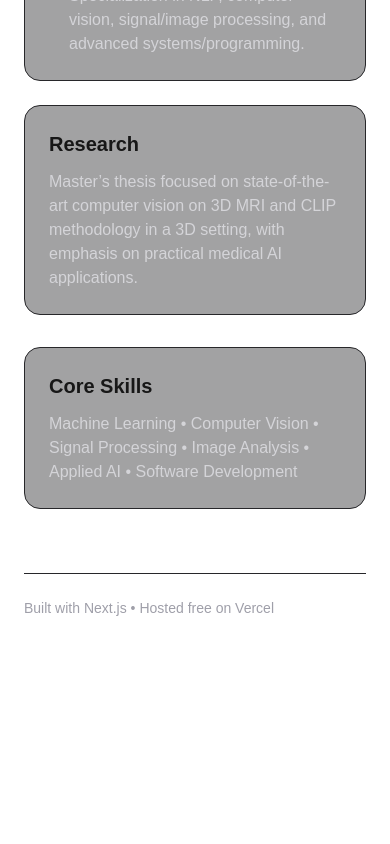
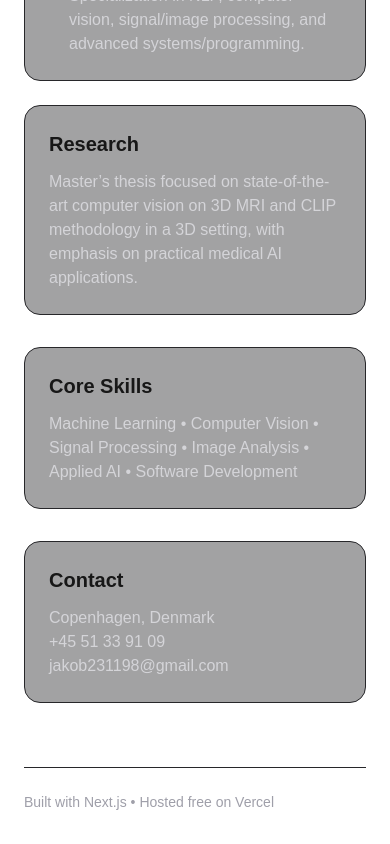
Before and after one commit to jakekrogh/z-portfolio, a Next.js app: page /about in a window 390 px wide. Shown: the part 1295-2139 px from the top of the page. Before the commit the page ends 1945 px from the top, so only its background shows below. Built offline with nearby package versions, Linux system fonts and the light colour scheme.

Commit message:
content: add phone number to contact section

```diff
--- a/src/app/about/page.tsx
+++ b/src/app/about/page.tsx
@@ -51,6 +51,13 @@ export default function AboutPage() {
           Machine Learning • Computer Vision • Signal Processing • Image Analysis • Applied AI • Software Development
         </p>
       </section>
+
+      <section className="rounded-2xl border border-zinc-800 bg-zinc-900/40 p-6">
+        <h2 className="mb-3 text-xl font-semibold">Contact</h2>
+        <p className="text-zinc-300">Copenhagen, Denmark</p>
+        <p className="text-zinc-300">+45 51 33 91 09</p>
+        <p className="text-zinc-300">jakob231198@gmail.com</p>
+      </section>
     </div>
   );
 }
```
